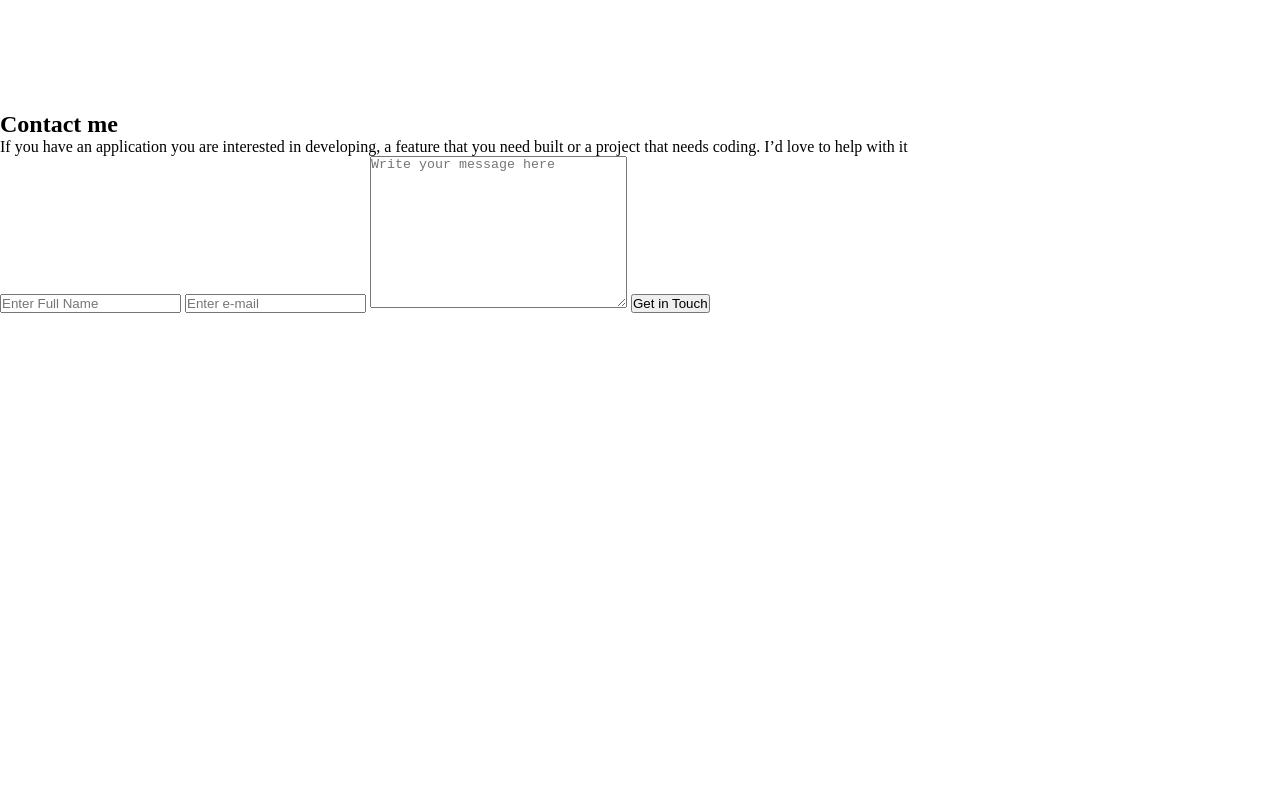
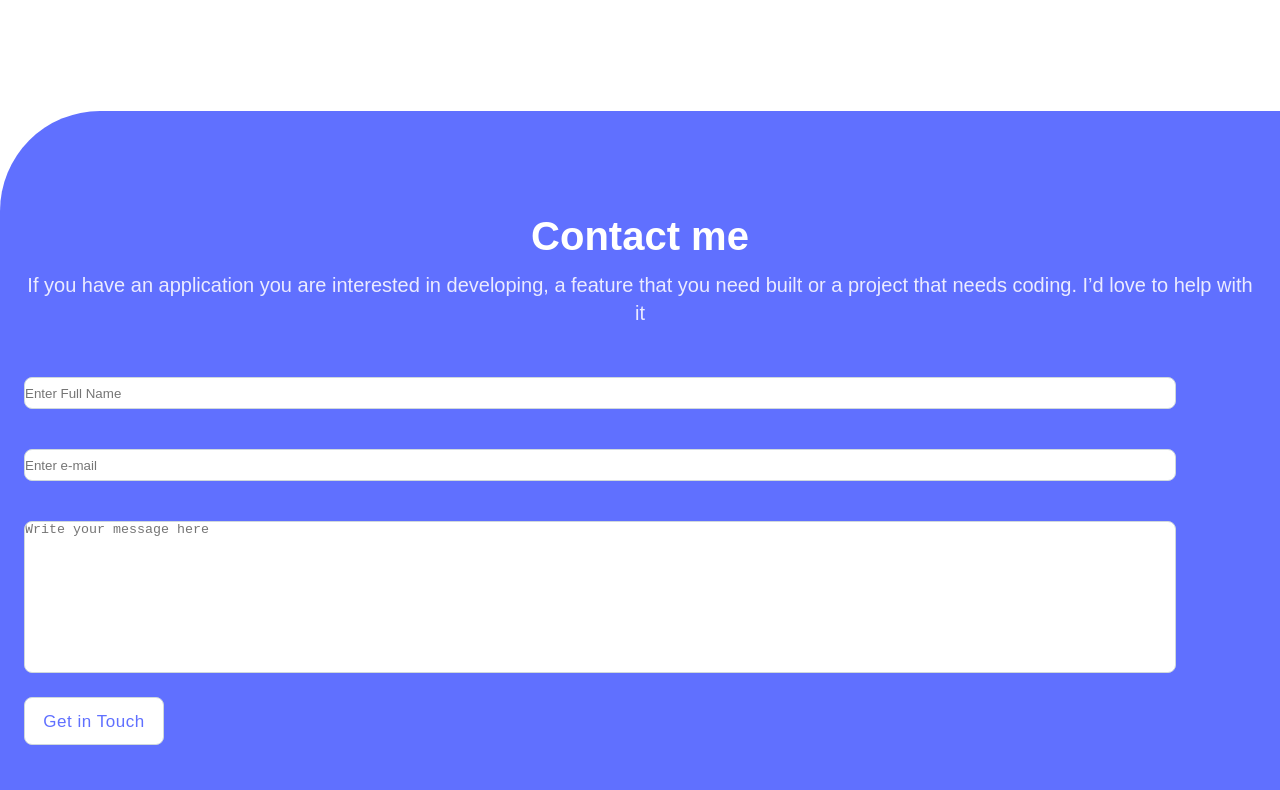
Before and after one commit to dazehinn/personal-portfolio, a website: page index.html in a window 1280 px wide. Shown: the part 4486-5276 px from the top of the page. Before the commit the page ends 4799 px from the top, so only its background shows below. Drawn offline with Linux system fonts and the light colour scheme.

Commit message:
Add style for contact section

```diff
--- a/style.css
+++ b/style.css
@@ -364,3 +364,77 @@ li {
   font-weight: 500;
   font-size: 20px;
 }
+
+.contact {
+  background-color: #6070ff;;
+  background-image: url(./img/contact\ form\ shapes-mobile.png);
+  background-position: right;
+  background-repeat: no-repeat;
+  display: flex;
+  flex-direction: column;
+  justify-content: center;
+  border-top-left-radius: 100px;
+}
+
+.contact h2 {
+  font-family: 'Poppins', sans-serif;
+  font-style: normal;
+  font-weight: 700;
+  font-size: 40px;
+  text-align: center;
+  color: #fff;
+  padding-top: 103px;
+  padding-bottom: 12px;
+}
+
+.contact p {
+  font-family: 'Poppins', sans-serif;
+  font-style: normal;
+  font-weight: 400;
+  font-size: 20px;
+  line-height: 28px;
+  color: #ebebff;
+  text-align: center;
+  padding: 0 24px 30px 24px;
+}
+
+#username,
+#user-email,
+#text-area {
+  width: 90%;
+  margin: 20px 24px;
+  height: 2rem;
+  border-radius: 8px;
+  border: 1px solid #cfd8dc;
+}
+
+#text-area {
+  resize: none;
+  height: auto;
+}
+
+.form-btn {
+  width: 140px;
+  height: 48px;
+  margin-left: 24px;
+  margin-bottom: 45px;
+  border-radius: 8px;
+  background: #fff;
+  align-items: center;
+  padding: 12px 16px;
+  font-family: 'Poppins', sans-serif;
+  font-style: normal;
+  font-weight: 500;
+  font-size: 17px;
+  line-height: 24px;
+  text-align: center;
+  letter-spacing: 0.03em;
+  color: #6070ff;
+  border: 1px solid #cfd8dc;
+}
+
+.form-btn:hover {
+  color: #fff;
+  background-color: #6070ff;
+  cursor: pointer;
+}
```
